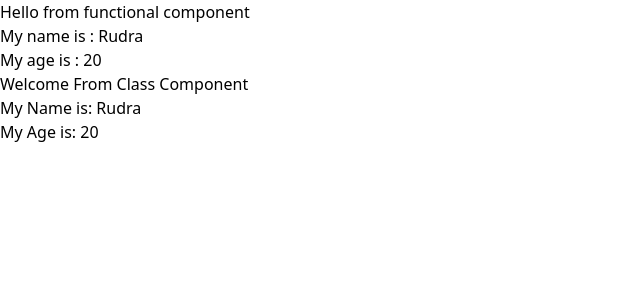
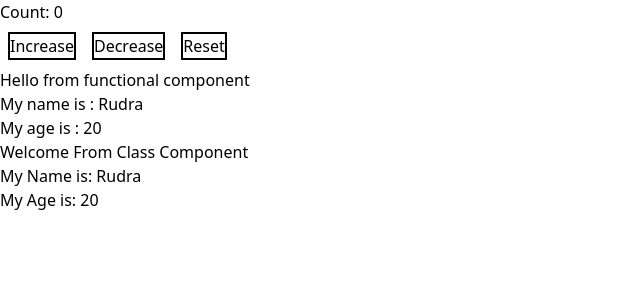
Before and after one commit to RudraJat/react-class, a React (Vite) app: page / in a window 1280 px wide. Shown: the top 300 px of the page, without its empty margins (0-640 px from the left). Built offline with nearby package versions, Linux system fonts and the light colour scheme.

Commit message:
made increase decrease and reset button

```diff
--- a/src/App.jsx
+++ b/src/App.jsx
@@ -15,9 +15,10 @@ import './App.css';
 // import Array from './components/Array.jsx';
 // import Greeting from './components/Greeting.jsx';
 
+import Caprac from './CA/Caprac';
 import FunWelcome from './CA/FunWelcome';
 import ClaWelcome from './CA/ClaWelcome';
-import Caprac from './CA/Caprac';
+import Click from './CA/Click';
 
 function App(){
 
@@ -35,6 +36,7 @@ function App(){
 
         // </div> */}
         {/* <Footer />  */}
+        <Click/>
         <FunWelcome name="Rudra" age="20"/>
         <ClaWelcome name="Rudra" age="20"/>
         <Caprac/>
--- /dev/null
+++ b/src/CA/Click.jsx
@@ -0,0 +1,20 @@
+//Q. Make a button for increasing a number
+import {useState} from "react";
+
+function Click(){
+    const [count, setCount]=useState(0);
+
+    return (
+        <>
+        <h1>Count: {count}</h1>
+        <button onClick={()=>setCount(count+1)} className="border-2 m-2">Increase</button>
+        <button onClick={()=>{if (count>0){
+            setCount(count-1)
+        }
+        }} className="border-2 m-2">Decrease</button>
+        <button onClick={()=>setCount(0)} className="border-2 m-2">Reset</button>
+        </>
+    )
+}
+
+export default Click;
```
